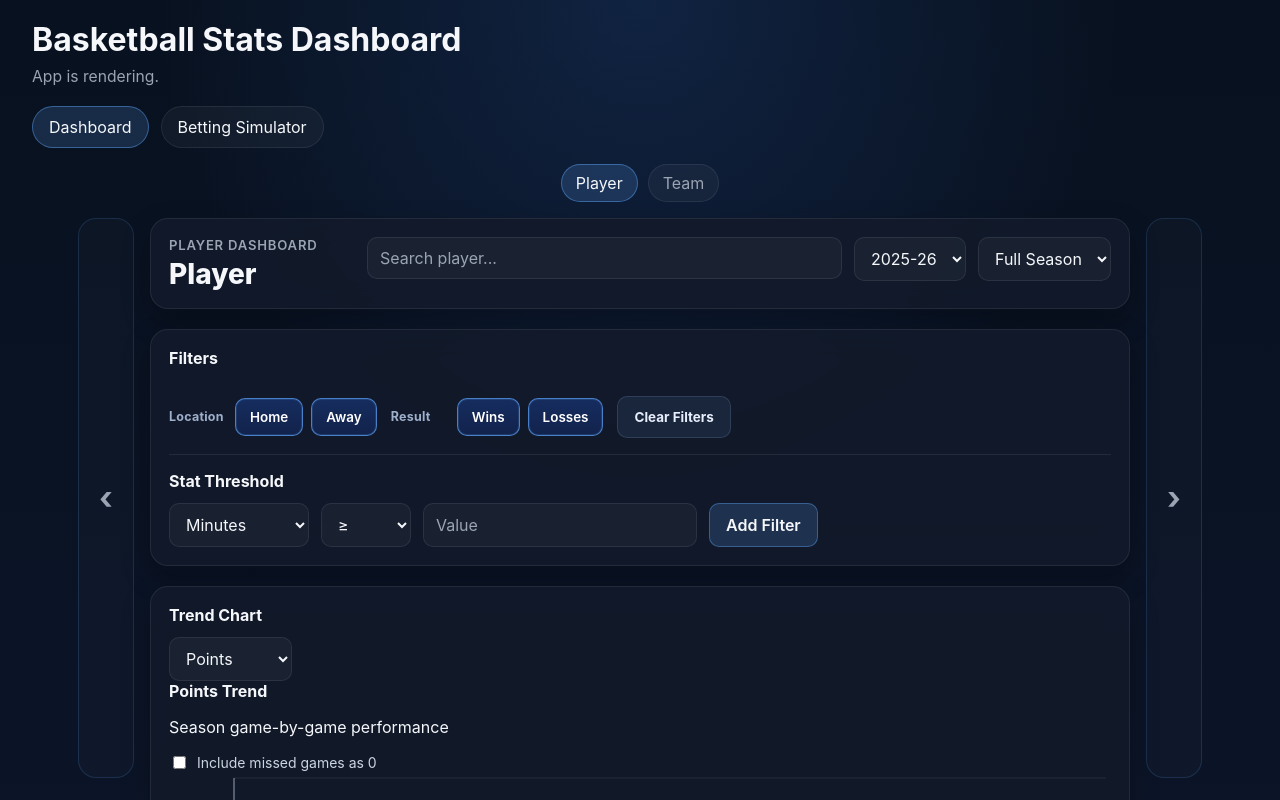
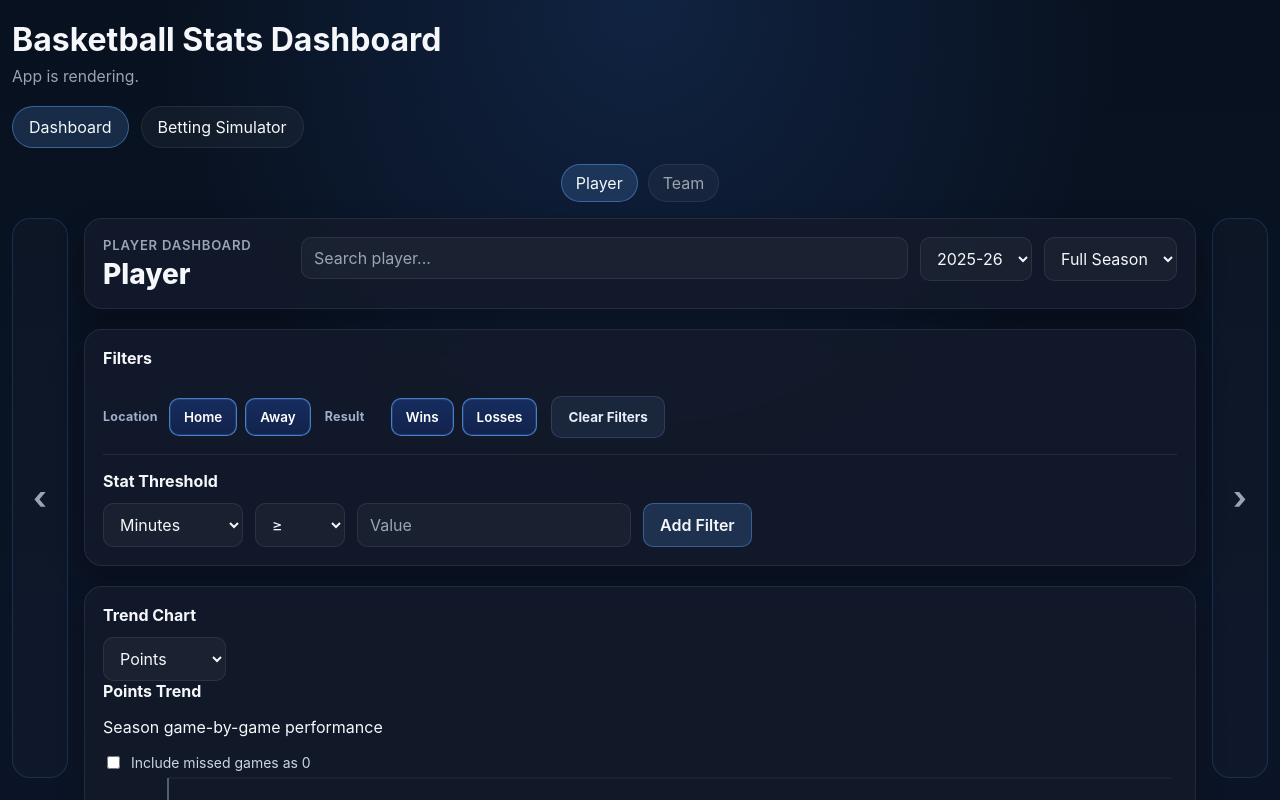
Before and after one commit to XTK99/BasketballStats, a React app in the folder frontend/: page / in a window 1280 px wide. Shown: the top 800 px of the page. Built offline with nearby package versions, Linux system fonts and the light colour scheme; the HTML template or start-up script is replaced by a standard one.

Commit message:
stretched all components

```diff
--- a/frontend/src/App.css
+++ b/frontend/src/App.css
@@ -45,12 +45,11 @@ button {
 }
 
 .app-shell {
-  max-width: 1680px;
-  width: min(1680px, calc(100vw - 32px));
+  max-width: 1600px; /* or 1700px if you want more room */
+  width: 100%;
   margin: 0 auto;
-  padding: 20px 16px 40px;
+  padding: 20px 12px 40px;
 }
-
 .app-header {
   margin-bottom: 20px;
 }
--- a/frontend/src/components/dashboard/DashboardCarousel.css
+++ b/frontend/src/components/dashboard/DashboardCarousel.css
@@ -22,7 +22,7 @@
 
 .dashboard-carousel-shell {
   display: grid;
-  grid-template-columns: 56px minmax(0, 980px) 56px;
+  grid-template-columns: 56px minmax(0, 1600px) 56px;
   justify-content: center;
   gap: 16px;
   align-items: start;
@@ -32,7 +32,7 @@
 .dashboard-carousel-content {
   width: 100%;
   min-width: 0;
-  max-width: 980px;
+  max-width: 1600px;
 }
 
 .dashboard-swap-zone {
```
